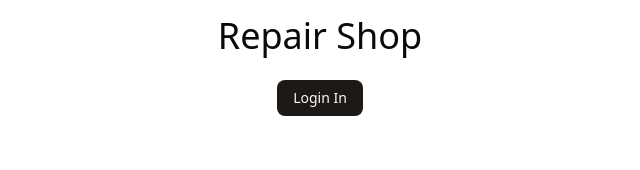
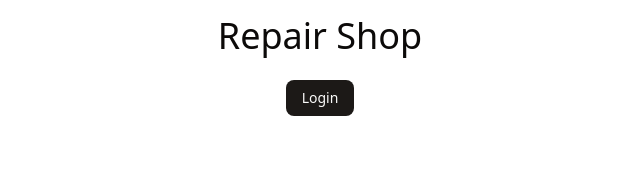
Before and after one commit to snowsenpai/frosty-repair-shop, a Next.js app: page /login in a window 1280 px wide. Shown: the top 170 px of the page, without its empty margins (320-960 px from the left). Built offline with nearby package versions, Linux system fonts and the light colour scheme.

Commit message:
fix: correct login link text from "Login In" to "Login"

```diff
--- a/src/app/login/page.tsx
+++ b/src/app/login/page.tsx
@@ -6,7 +6,7 @@ export default function LoginPage() {
     <main className='h-dvh flex flex-col items-center gap-6 text-4xl p-4'>
       <h1>Repair Shop</h1>
       <Button asChild>
-        <LoginLink>Login In</LoginLink>
+        <LoginLink>Login</LoginLink>
       </Button>
     </main>
   )
```
